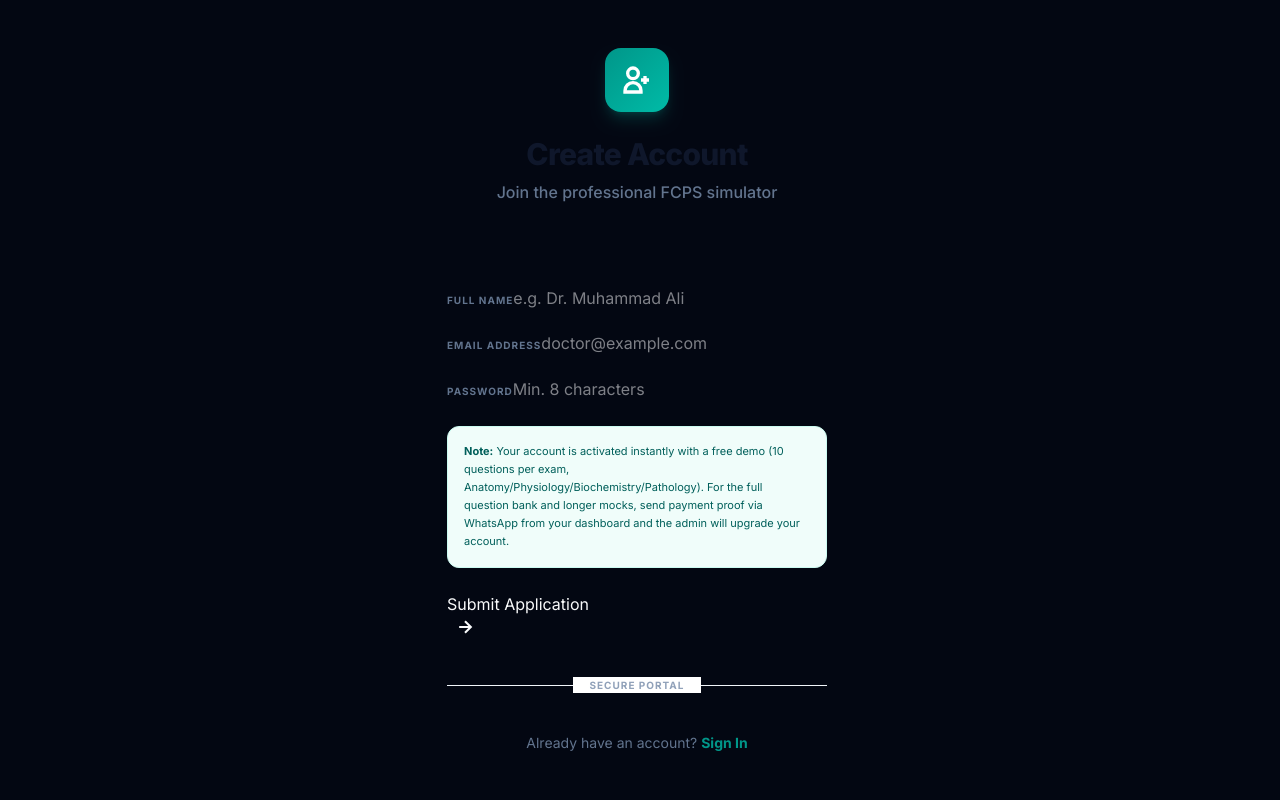
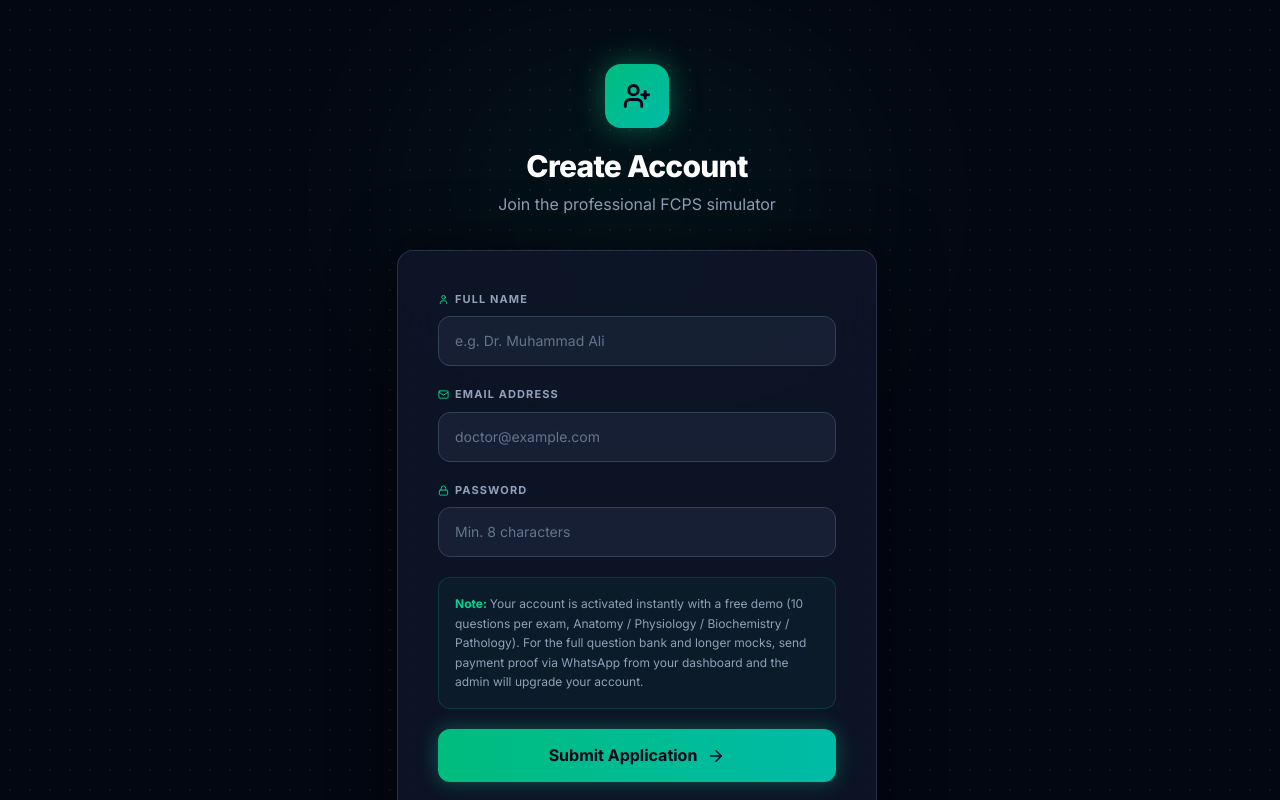
Before and after one commit to aadich1010/CPSP, a Next.js app in the folder fcps-simulator/: page /register in a window 1280 px wide. Shown: the top 800 px of the page. Built offline with nearby package versions, Linux system fonts and the light colour scheme.

Commit message:
feat: redesign register page — dark theme, readable inputs, borders

```diff
--- a/fcps-simulator/src/app/register/page.tsx
+++ b/fcps-simulator/src/app/register/page.tsx
@@ -3,6 +3,7 @@
 import { useState } from 'react'
 import Link from 'next/link'
 import { register } from '@/app/auth/actions'
+import { ArrowRight, Loader2, UserPlus, Mail, Lock, User, ShieldCheck, CheckCircle2 } from 'lucide-react'
 
 export default function RegisterPage() {
   const [loading, setLoading] = useState(false)
@@ -16,126 +17,173 @@ export default function RegisterPage() {
     setSuccess('')
     const form   = e.currentTarget
     const result = await register(new FormData(form))
-    if (result?.error)   { setError(result.error);     setLoading(false) }
-    if (result?.success) { setSuccess(result.success);  setLoading(false) }
+    if (result?.error)   { setError(result.error);    setLoading(false) }
+    if (result?.success) { setSuccess(result.success); setLoading(false) }
   }
 
   return (
-    <div className="min-h-screen gradient-bg flex items-center justify-center px-4 py-12 relative">
-      <div className="w-full max-w-[460px] animate-fade-in relative z-10">
-        {/* Logo Section */}
-        <div className="text-center mb-10">
-          <div className="w-16 h-16 bg-gradient-to-br from-teal-600 to-teal-500 rounded-2xl flex items-center justify-center mx-auto mb-6 shadow-lg shadow-teal-500/20">
-            <svg width="32" height="32" viewBox="0 0 24 24" fill="none" stroke="white" strokeWidth="2.5">
-              <path d="M18 9v3m0 0v3m0-3h3m-3 0h-3m-2-5a4 4 0 11-8 0 4 4 0 018 0zM3 20a6 6 0 0112 0v1H3v-1z" />
-            </svg>
+    <div className="relative min-h-screen overflow-x-clip bg-[#030712] flex items-center justify-center px-4 py-16">
+
+      {/* background grid */}
+      <div
+        className="pointer-events-none absolute inset-0 opacity-50"
+        aria-hidden
+        style={{
+          backgroundImage: 'radial-gradient(rgba(30,41,59,0.8) 1px, transparent 1px)',
+          backgroundSize: '20px 20px',
+        }}
+      />
+
+      {/* ambient glow */}
+      <div
+        className="pointer-events-none absolute top-0 left-1/2 -translate-x-1/2 h-[400px] w-[600px] rounded-full blur-3xl opacity-[0.07]"
+        aria-hidden
+        style={{ background: 'radial-gradient(circle, #10B981, transparent)' }}
+      />
+
+      <div className="relative z-10 w-full max-w-[480px]">
+
+        {/* ── LOGO ── */}
+        <div className="mb-8 text-center">
+          <div className="mx-auto mb-5 flex h-16 w-16 items-center justify-center rounded-2xl bg-gradient-to-br from-emerald-500 to-teal-500 shadow-[0_0_30px_rgba(16,185,129,0.45)]">
+            <UserPlus size={28} className="text-slate-950" strokeWidth={2.5} />
           </div>
-          <h1 className="text-3xl font-black text-slate-900 tracking-tight mb-2">Create Account</h1>
-          <p className="text-slate-500 font-medium">Join the professional FCPS simulator</p>
+          <h1 className="text-3xl font-black tracking-tight text-white">Create Account</h1>
+          <p className="mt-2 text-slate-400">Join the professional FCPS simulator</p>
         </div>
 
-        <div className="glass p-8 md:p-10">
+        {/* ── CARD ── */}
+        <div className="rounded-2xl border border-slate-700/70 bg-slate-900/80 p-8 shadow-[0_0_60px_rgba(0,0,0,0.5)] backdrop-blur-xl md:p-10">
+
           {success ? (
-            <div className="text-center py-6">
-              <div className="text-6xl mb-6">✨</div>
-              <h3 className="text-2xl font-bold text-teal-600 mb-3">Account Ready</h3>
-              <p className="text-slate-600 leading-relaxed mb-8">
-                {success}
-              </p>
-              <Link href="/login" className="btn btn-primary btn-lg btn-full group">
-                Return to Login
-                <svg width="20" height="20" viewBox="0 0 24 24" fill="none" stroke="currentColor" strokeWidth="2.5" className="ml-2 group-hover:translate-x-1 transition-transform">
-                  <path d="M5 12h14M12 5l7 7-7 7" />
-                </svg>
+            /* ── SUCCESS STATE ── */
+            <div className="text-center py-4">
+              <div className="mx-auto mb-5 flex h-16 w-16 items-center justify-center rounded-full bg-emerald-500/15 border border-emerald-500/30">
+                <CheckCircle2 size={32} className="text-emerald-400" />
+              </div>
+              <h3 className="text-2xl font-bold text-white mb-3">Account Ready</h3>
+              <p className="text-slate-400 leading-relaxed mb-8">{success}</p>
+              <Link
+                href="/login"
+                className="inline-flex w-full items-center justify-center gap-2 rounded-xl bg-gradient-to-r from-emerald-500 to-teal-500 px-6 py-3.5 font-bold text-slate-950 shadow-[0_0_20px_rgba(16,185,129,0.4)] transition-all hover:shadow-[0_0_35px_rgba(16,185,129,0.65)] hover:scale-[1.02]"
+              >
+                Go to Login <ArrowRight size={18} />
               </Link>
             </div>
           ) : (
-            <form onSubmit={handleSubmit} className="space-y-6">
-              <div className="grid grid-cols-1 gap-5">
-                <div className="form-group mb-0">
-                  <label className="label uppercase text-[10px] tracking-widest font-bold text-slate-500 mb-2" htmlFor="fullName">Full Name</label>
+            <form onSubmit={handleSubmit} className="space-y-5">
+
+              {/* ── FULL NAME ── */}
+              <div>
+                <label htmlFor="fullName" className="mb-2 flex items-center gap-1.5 text-[11px] font-bold uppercase tracking-widest text-slate-400">
+                  <User size={11} className="text-emerald-400" /> Full Name
+                </label>
+                <div className="relative">
                   <input
                     id="fullName"
                     name="fullName"
                     type="text"
                     required
-                    className="input focus:border-teal-500"
                     placeholder="e.g. Dr. Muhammad Ali"
+                    className="w-full rounded-xl border border-slate-700 bg-slate-800/60 px-4 py-3.5 text-sm text-slate-100 placeholder-slate-500 outline-none transition-all focus:border-emerald-500 focus:bg-slate-800 focus:shadow-[0_0_0_3px_rgba(16,185,129,0.15)] focus:ring-0"
                   />
                 </div>
+              </div>
 
-                <div className="form-group mb-0">
-                  <label className="label uppercase text-[10px] tracking-widest font-bold text-slate-500 mb-2" htmlFor="email">Email Address</label>
+              {/* ── EMAIL ── */}
+              <div>
+                <label htmlFor="email" className="mb-2 flex items-center gap-1.5 text-[11px] font-bold uppercase tracking-widest text-slate-400">
+                  <Mail size={11} className="text-emerald-400" /> Email Address
+                </label>
                 <input
                   id="email"
                   name="email"
                   type="email"
                   required
                   autoComplete="email"
-                    className="input focus:border-teal-500"
                   placeholder="doctor@example.com"
+                  className="w-full rounded-xl border border-slate-700 bg-slate-800/60 px-4 py-3.5 text-sm text-slate-100 placeholder-slate-500 outline-none transition-all focus:border-emerald-500 focus:bg-slate-800 focus:shadow-[0_0_0_3px_rgba(16,185,129,0.15)]"
                 />
               </div>
 
-                <div className="form-group mb-0">
-                  <label className="label uppercase text-[10px] tracking-widest font-bold text-slate-500 mb-2" htmlFor="password">Password</label>
+              {/* ── PASSWORD ── */}
+              <div>
+                <label htmlFor="password" className="mb-2 flex items-center gap-1.5 text-[11px] font-bold uppercase tracking-widest text-slate-400">
+                  <Lock size={11} className="text-emerald-400" /> Password
+                </label>
                 <input
                   id="password"
                   name="password"
                   type="password"
                   required
                   minLength={8}
-                    className="input focus:border-teal-500"
                   placeholder="Min. 8 characters"
+                  className="w-full rounded-xl border border-slate-700 bg-slate-800/60 px-4 py-3.5 text-sm text-slate-100 placeholder-slate-500 outline-none transition-all focus:border-emerald-500 focus:bg-slate-800 focus:shadow-[0_0_0_3px_rgba(16,185,129,0.15)]"
                 />
               </div>
-              </div>
 
+              {/* ── ERROR ── */}
               {error && (
-                <div className="bg-red-50 border border-red-200 rounded-xl p-4 text-red-600 text-sm flex items-center gap-3">
-                  <span className="text-lg">⚠️</span>
+                <div className="flex items-start gap-3 rounded-xl border border-red-500/30 bg-red-500/10 p-4 text-sm text-red-400">
+                  <span className="mt-0.5 shrink-0 text-base">⚠️</span>
                   {error}
                 </div>
               )}
 
-              <div className="bg-teal-50 border border-teal-100 rounded-xl p-4 text-teal-800 text-[11px] leading-relaxed">
-                <strong>Note:</strong> Your account is activated instantly with a free demo (10 questions per exam, Anatomy/Physiology/Biochemistry/Pathology). For the full question bank and longer mocks, send payment proof via WhatsApp from your dashboard and the admin will upgrade your account.
+              {/* ── NOTE BOX ── */}
+              <div className="rounded-xl border border-emerald-500/20 bg-emerald-500/5 p-4">
+                <p className="text-[12px] leading-relaxed text-slate-400">
+                  <span className="font-bold text-emerald-400">Note: </span>
+                  Your account is activated instantly with a free demo (10 questions per exam, Anatomy / Physiology / Biochemistry / Pathology). For the full question bank and longer mocks, send payment proof via WhatsApp from your dashboard and the admin will upgrade your account.
+                </p>
               </div>
 
+              {/* ── SUBMIT ── */}
               <button
                 type="submit"
                 disabled={loading}
-                className="btn btn-primary btn-full btn-lg group"
+                className="flex w-full items-center justify-center gap-2.5 rounded-xl bg-gradient-to-r from-emerald-500 to-teal-500 py-3.5 font-bold text-slate-950 shadow-[0_0_20px_rgba(16,185,129,0.4)] transition-all hover:scale-[1.02] hover:shadow-[0_0_35px_rgba(16,185,129,0.65)] disabled:opacity-60 disabled:cursor-not-allowed disabled:hover:scale-100"
               >
                 {loading ? (
                   <>
-                    <span className="spinner !w-4 !h-4" />
-                    <span>Processing...</span>
+                    <Loader2 size={18} className="animate-spin" />
+                    Processing...
                   </>
                 ) : (
                   <>
-                    <span>Submit Application</span>
-                    <svg width="20" height="20" viewBox="0 0 24 24" fill="none" stroke="currentColor" strokeWidth="2.5" className="ml-2 group-hover:translate-x-1 transition-transform">
-                      <path d="M5 12h14M12 5l7 7-7 7" />
-                    </svg>
+                    Submit Application
+                    <ArrowRight size={18} />
                   </>
                 )}
               </button>
 
-              <div className="relative py-4">
-                <div className="absolute inset-0 flex items-center"><div className="w-full border-t border-slate-100"></div></div>
-                <div className="relative flex justify-center text-[10px] uppercase tracking-widest font-bold text-slate-400"><span className="bg-white px-4">Secure Portal</span></div>
+              {/* ── DIVIDER ── */}
+              <div className="relative py-1">
+                <div className="absolute inset-0 flex items-center">
+                  <div className="w-full border-t border-slate-800" />
+                </div>
+                <div className="relative flex justify-center">
+                  <span className="flex items-center gap-1.5 bg-slate-900/80 px-4 text-[10px] uppercase tracking-widest font-bold text-slate-600">
+                    <ShieldCheck size={10} className="text-emerald-500/60" /> Secure Portal
+                  </span>
+                </div>
               </div>
 
+              {/* ── LOGIN LINK ── */}
               <p className="text-center text-sm text-slate-500">
                 Already have an account?{' '}
-                <Link href="/login" className="text-teal-600 font-bold hover:text-teal-500 transition-colors">
+                <Link href="/login" className="font-bold text-emerald-400 transition-colors hover:text-emerald-300">
                   Sign In
                 </Link>
               </p>
             </form>
           )}
         </div>
+
+        {/* bottom trust note */}
+        <p className="mt-6 text-center text-[11px] text-slate-600">
+          Protected by end-to-end encryption · FCPS Part 1 Simulator © {new Date().getFullYear()}
+        </p>
       </div>
     </div>
   )
```
Lines whose indentation alone changed are shown as unchanged.
